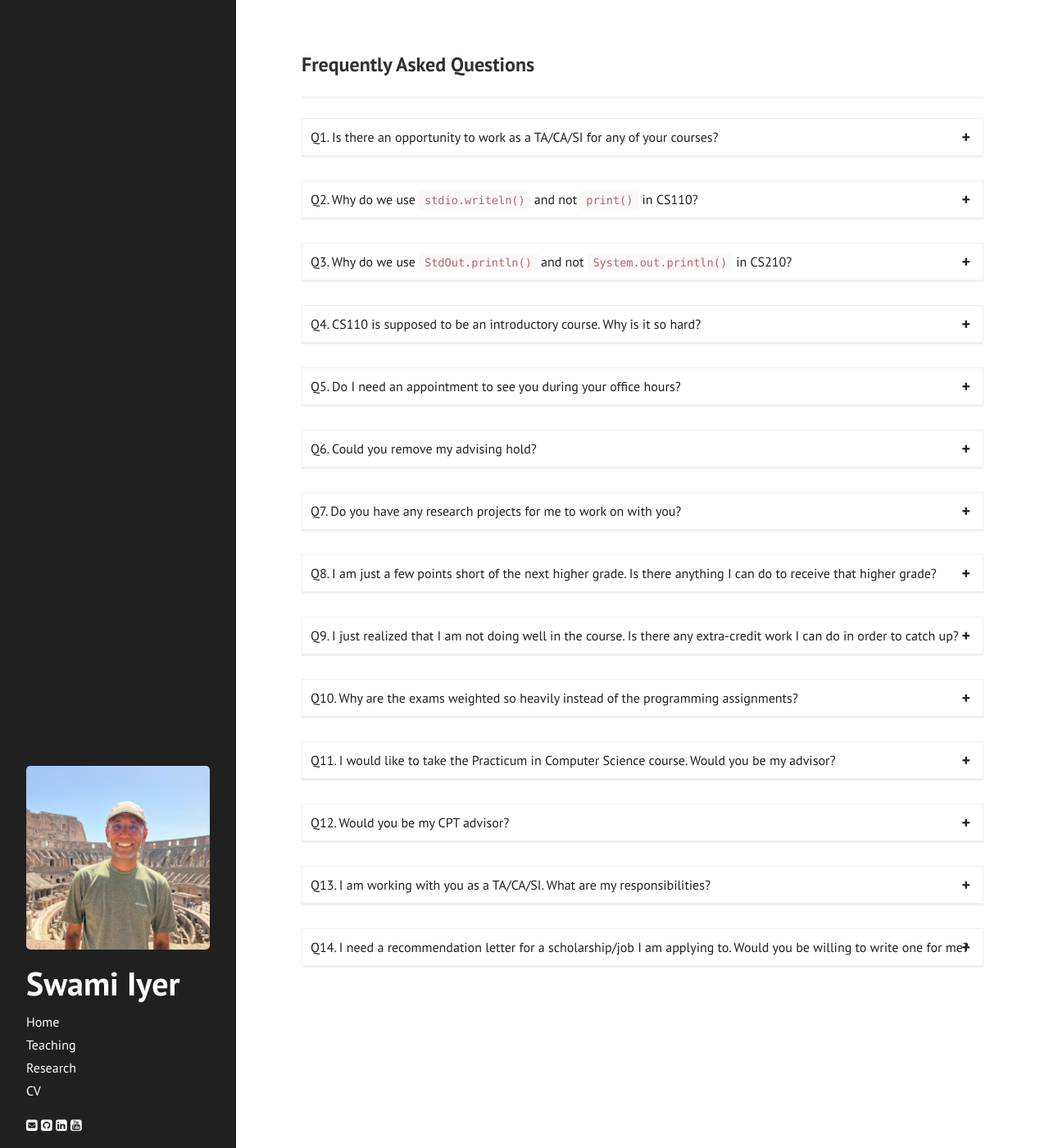
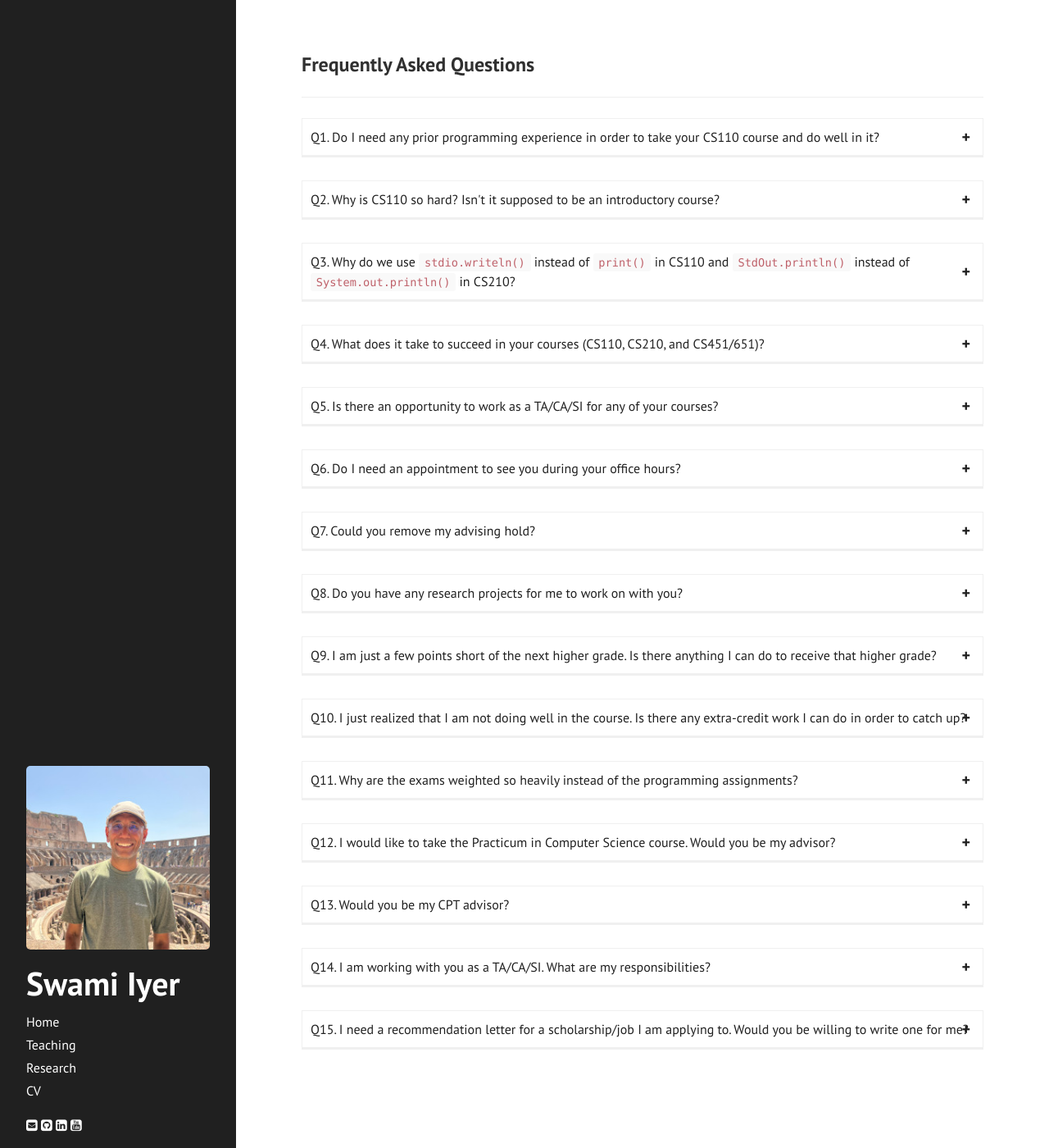
Before and after one commit to swamiiyer/swamiiyer.github.io, a Jekyll site: the page built from _pages/faq.md, in a window 1280 px wide and 1400 px high. Shown: the whole window at 82% size. Built offline with Jekyll 4.4.1, drawn with Linux system fonts in a browser that asks for light colours; nearby versions of some CDN libraries.

Commit message:
Added some more questions

```diff
--- a/_data/faqs.yml
+++ b/_data/faqs.yml
@@ -1,20 +1,23 @@
-- title: Is there an opportunity to work as a TA/CA/SI for any of your courses?
+- title: Do I need any prior programming experience in order to take your CS110 course and do well in it?
   body:
 
-- title: Why do we use <code>stdio.writeln()</code> and not <code>print()</code> in CS110?
+- title: Why is CS110 so hard? Isn't it supposed to be an introductory course?
   body:
 
-- title: Why do we use <code>StdOut.println()</code> and not <code>System.out.println()</code> in CS210?
+- title: Why do we use <code>stdio.writeln()</code> instead of <code>print()</code> in CS110 and <code>StdOut.println()</code> instead of <code>System.out.println()</code> in CS210?
   body:
 
-- title: CS110 is supposed to be an introductory course. Why is it so hard?
+- title: What does it take to succeed in your courses (CS110, CS210, and CS451/651)?
+  body:
+
+- title: Is there an opportunity to work as a TA/CA/SI for any of your courses?
   body:
 
 - title: Do I need an appointment to see you during your office hours?
   body: <p/><p>You do not need an appointment to see me during my scheduled office hours. However, if those times do not work for you, send me an email and we can arrange another time for us to meet, either in person or via Zoom.</p>
 
 - title: Could you remove my advising hold?
-  body: <p/><p>You must see me during my office hours for advising. I will remove the hold once we discuss and finalize your classes for the next semester. If you have a pretty good idea on what classes you will be taking, we can do the advising over email --- just send me the class list to initiate the process.</p>
+  body: <p/><p>You must see me during my office hours for advising. I will remove the hold once we discuss and finalize your classes for the next semester. If you have a pretty good idea on what classes you will be taking, we can do the advising over email --- just send me the class list.</p>
 
 - title: Do you have any research projects for me to work on with you?
   body:
```
